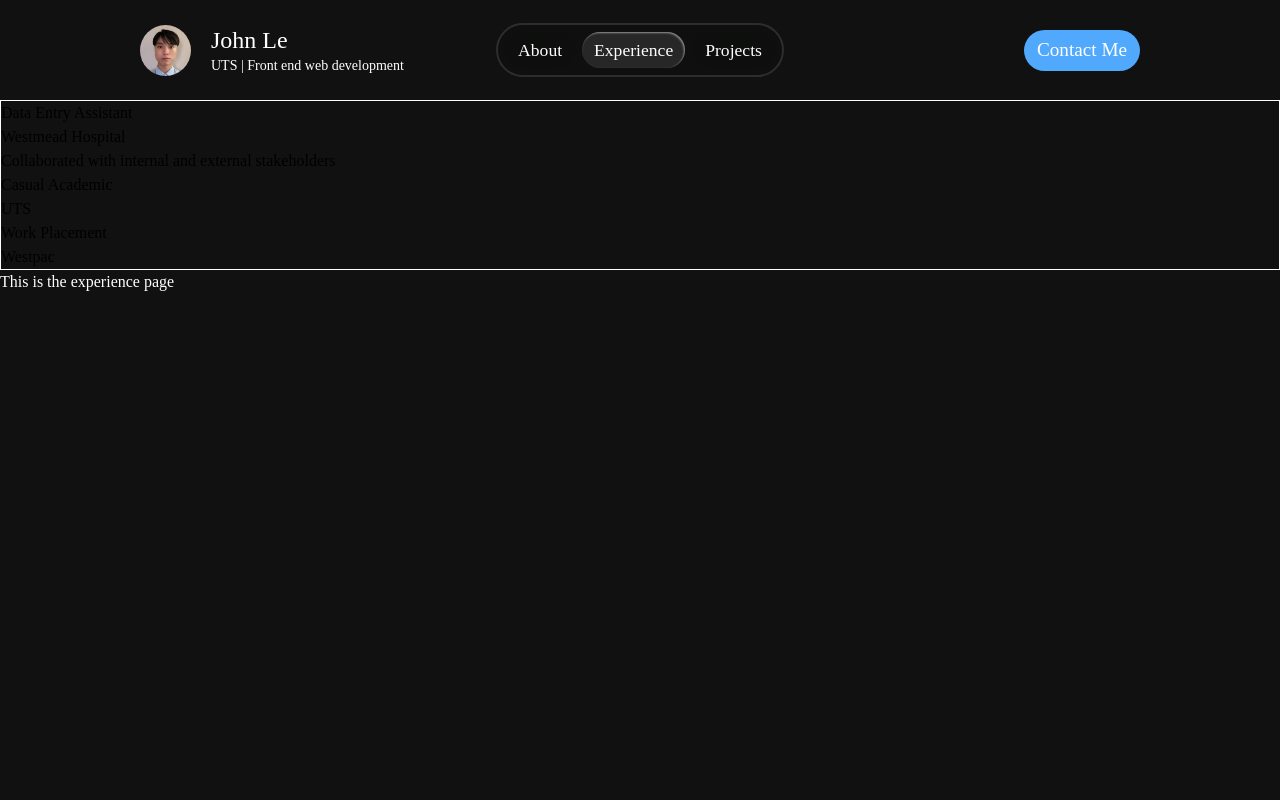
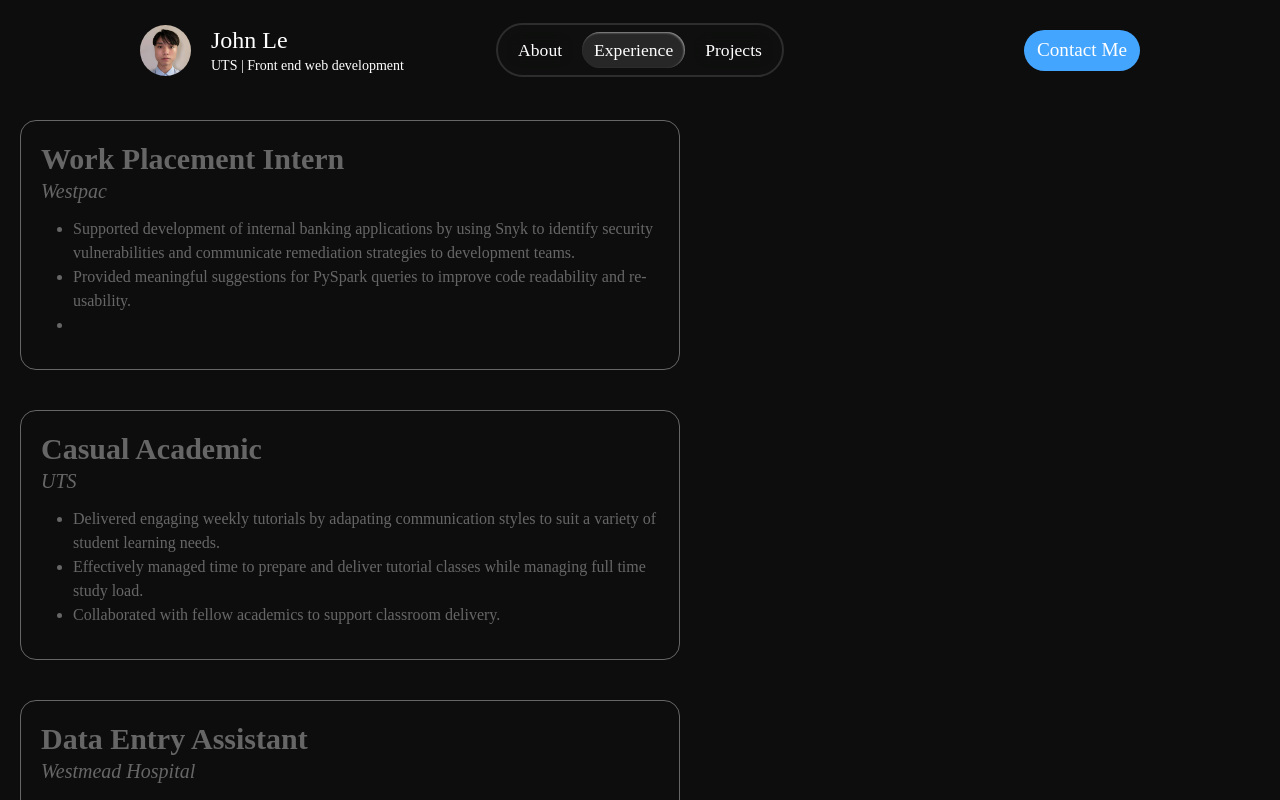
Before and after one commit to Primalpancake92/John-Le-React, a React app: page /John/Experience in a window 1280 px wide. Shown: the top 800 px of the page. Built offline with nearby package versions, Linux system fonts and the light colour scheme; the HTML template or start-up script is replaced by a standard one; a web font is replaced by a local one.

Commit message:
Added experience tiles.

```diff
--- /dev/null
+++ b/src/components/Profile/Profile.jsx
@@ -0,0 +1,3 @@
+export default function Profile() {
+
+}
--- a/src/components/Skillsbar/Skillsbar.jsx
+++ b/src/components/Skillsbar/Skillsbar.jsx
@@ -16,7 +16,6 @@ const skills = [
     ];
 
 function SkillIcon() {
-
     return (
         <div className="grid grid-cols-5 gap-12 rounded-lg">
             {skills.map((skill) => {
--- a/src/index.css
+++ b/src/index.css
@@ -6,8 +6,8 @@
 }
 
 :root{
-  --primary-color: rgb(17, 17, 17);
-  --secondary-color: rgb(80, 169, 252);
+  --primary-color: rgb(13, 13, 13);
+  --secondary-color: rgb(68, 165, 255);
   --tertiary-color: rgba(137, 46, 211, 0.773);
   --fourth-color: rgb(158, 61, 232);
   --font-color: white;
--- /dev/null
+++ b/src/local_data/workExperience.js
@@ -0,0 +1,38 @@
+const experience = [
+    {
+        id: 1,
+        workplace: "Westmead Hospital",
+        position: "Data Entry Assistant",
+        skills: [
+            `Collaborated with internal and external stakeholders to create,
+            update, and maintain confidential patient documentation.
+            `, `Significantly aided the management of over 60 clinical trials
+            by creating streamlined and intuitive clinical trial trackers.`,
+            `Managed multiple competing deadlines in a timely manner in a fast-
+            paced environment.`
+        ]
+    },
+    {
+        id: 2, workplace: "UTS", position: "Casual Academic",
+        skills: [
+            `Delivered engaging weekly tutorials by adapating communication styles
+            to suit a variety of student learning needs.`,
+            `Effectively managed time to prepare and deliver tutorial classes
+            while managing full time study load.`,
+            `Collaborated with fellow academics to support classroom delivery.`
+        ]
+    },
+    {
+        id: 3, workplace: "Westpac", position: "Work Placement Intern",
+        skills: [
+            `Supported development of internal banking applications by using
+            Snyk to identify security vulnerabilities and communicate
+            remediation strategies to development teams.`,
+            `Provided meaningful suggestions for PySpark queries to improve code
+             readability and re-usability.`,
+            ``
+        ]
+    }
+];
+
+export default experience;
--- a/src/pages/Experience/Experience.jsx
+++ b/src/pages/Experience/Experience.jsx
@@ -1,49 +1,44 @@
-const experience = [
-    {
-        id: 1,
-        workplace: "Westmead Hospital",
-        position: "Data Entry Assistant",
-        skills: [
-            {id: 1, info: "Collaborated with internal and external stakeholders"},
-            {id: 2, info: ""},
-            {id: 3, info: ""}
-        ]
-    },
-    {
-        id: 2, workplace: "UTS", position: "Casual Academic",
-        skills: []
-    },
-    {
-        id: 3, workplace: "Westpac", position: "Work Placement",
-        skills: []
-    }
-];
+import experience from "../../local_data/workExperience";
 
-function Experiences() {
+function ExperienceTile() {
     return (
-        <div className="relative w-full h-full border border-white">
-            {experience.map((experience) => (
-                <div key={experience.id}>
-                    <h1>{experience.position}</h1>
-                    <h2>{experience.workplace}</h2>
-                    <ul>
-                        {experience.skills.map((skill) => (
-                            <li key={skill.id}>
-                                {skill.info}
+        <>
+            {experience.toReversed().map((experience) => (
+                <div key={experience.id}
+                className={`text-[rgba(195,195,195,0.49)] rounded-2xl
+                border-grey border p-5 m-5 hover:-translate-y-1
+                hover:shadow-[0_0_15px_5px_var(--secondary-color)]
+                hover:text-[rgb(237,237,237)]
+                cursor-pointer transition-all ease-in-out duration-300`}>
+                    <h1 className="text-3xl font-semibold">{experience.position}</h1>
+                    <h2 className="text-xl italic">{experience.workplace}</h2>
+                    <ul className="relative mb-3 mt-3 list-disc list-outside">
+                        {experience.skills.map((skill, index) => (
+                            <li className="text-md ml-8" key={index}>
+                                {skill}
                             </li>
                         ))}
                     </ul>
                 </div>
             ))}
+            <hr className="h-1"></hr>
+        </>
+    );
+}
+
+function Experiences() {
+    return (
+        <div className="grid grid-rows-3 grid-cols-1 w-175">
+            <ExperienceTile />
         </div>
     );
 }
 
-export default function Experience () {
+export default function ExperienceTimeline() {
     return (
         <div>
+
             <Experiences />
-            <h1 className="text-white">This is the experience page</h1>
         </div>
     )
 }
```
